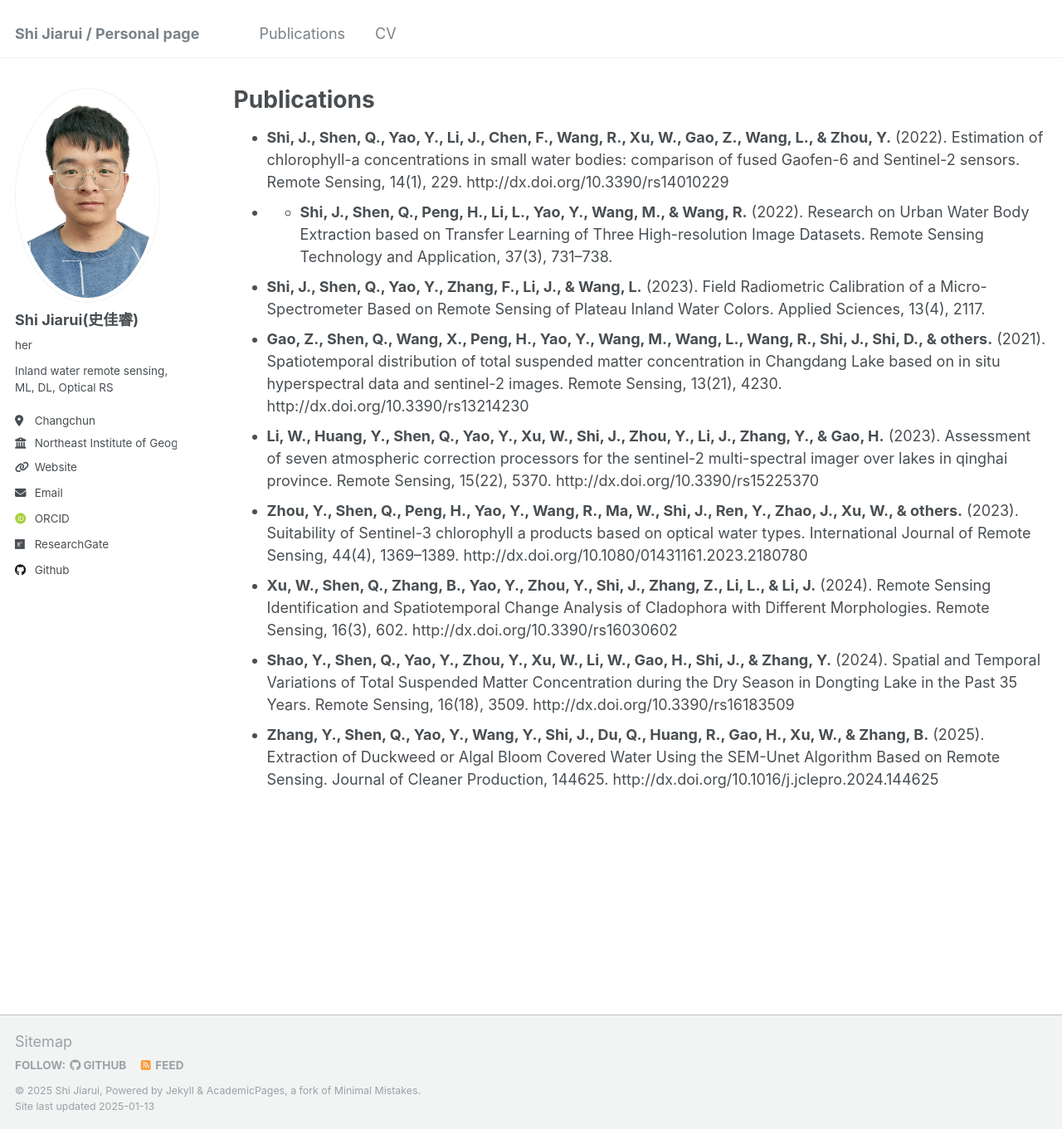
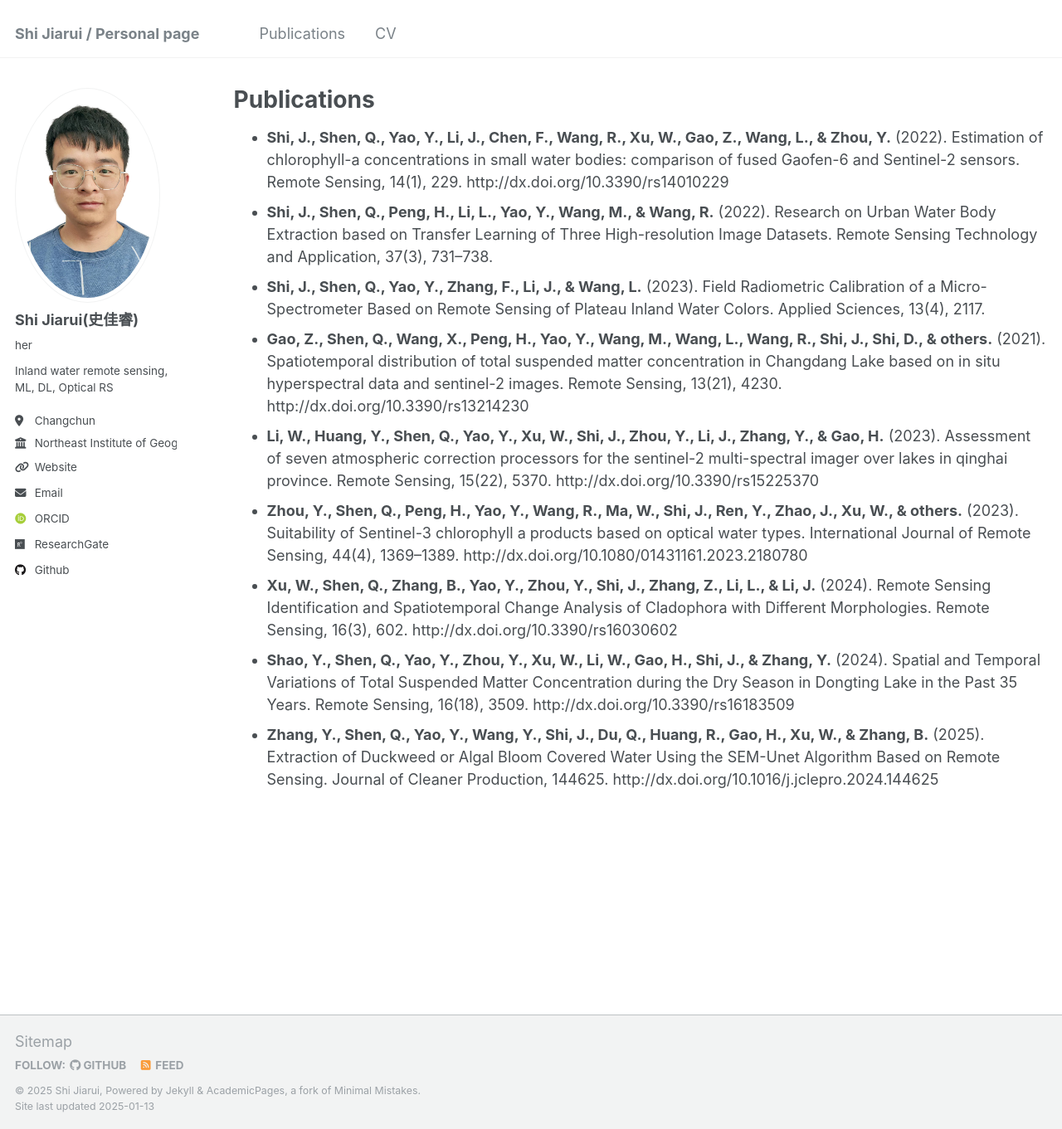
Before and after one commit to Shi-Jiarui/Shi-Jiarui.github.io, a Jekyll site: the page built from _pages/publications.md, in a window 1280 px wide and 1361 px high. Shown: the whole window at 83% size. Built offline with Jekyll 4.4.1, drawn with Linux system fonts in a browser that asks for light colours; some web fonts are replaced.

```diff
--- a/_pages/publications.md
+++ b/_pages/publications.md
@@ -9,7 +9,7 @@ author_profile: true
 
 
 - **Shi, J., Shen, Q., Yao, Y., Li, J., Chen, F., Wang, R., Xu, W., Gao, Z., Wang, L., & Zhou, Y.** (2022). Estimation of chlorophyll-a concentrations in small water bodies: comparison of fused Gaofen-6 and Sentinel-2 sensors. Remote Sensing, 14(1), 229.  http://dx.doi.org/10.3390/rs14010229
-- - **Shi, J., Shen, Q., Peng, H., Li, L., Yao, Y., Wang, M., & Wang, R.** (2022). Research on Urban Water Body Extraction based on Transfer Learning of Three High-resolution Image Datasets. Remote Sensing Technology and Application, 37(3), 731–738.
+- **Shi, J., Shen, Q., Peng, H., Li, L., Yao, Y., Wang, M., & Wang, R.** (2022). Research on Urban Water Body Extraction based on Transfer Learning of Three High-resolution Image Datasets. Remote Sensing Technology and Application, 37(3), 731–738.
 - **Shi, J., Shen, Q., Yao, Y., Zhang, F., Li, J., & Wang, L.** (2023). Field Radiometric Calibration of a Micro-Spectrometer Based on Remote Sensing of Plateau Inland Water Colors. Applied Sciences, 13(4), 2117.
 - **Gao, Z., Shen, Q., Wang, X., Peng, H., Yao, Y., Wang, M., Wang, L., Wang, R., Shi, J., Shi, D., & others.** (2021). Spatiotemporal distribution of total suspended matter concentration in Changdang Lake based on in situ hyperspectral data and sentinel-2 images. Remote Sensing, 13(21), 4230.  http://dx.doi.org/10.3390/rs13214230
 - **Li, W., Huang, Y., Shen, Q., Yao, Y., Xu, W., Shi, J., Zhou, Y., Li, J., Zhang, Y., & Gao, H.** (2023). Assessment of seven atmospheric correction processors for the sentinel-2 multi-spectral imager over lakes in qinghai province. Remote Sensing, 15(22), 5370.  http://dx.doi.org/10.3390/rs15225370
```
